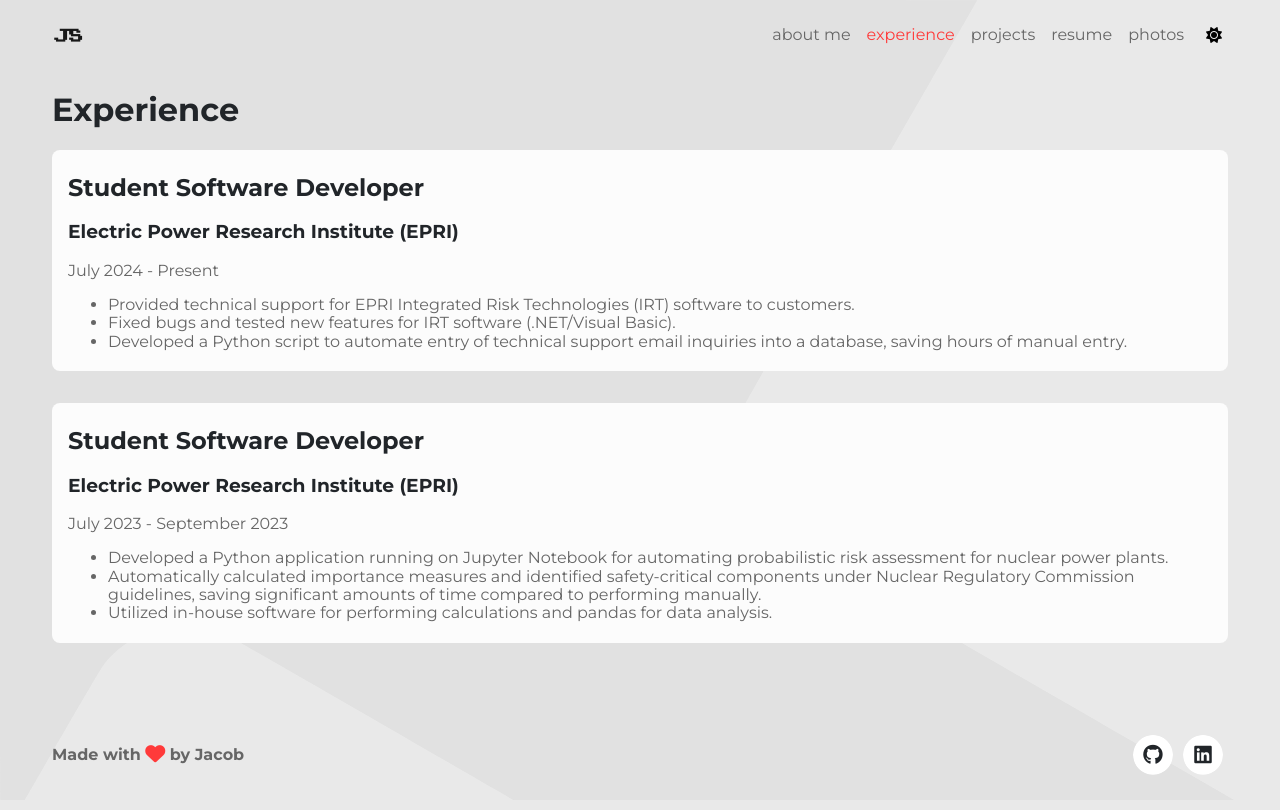
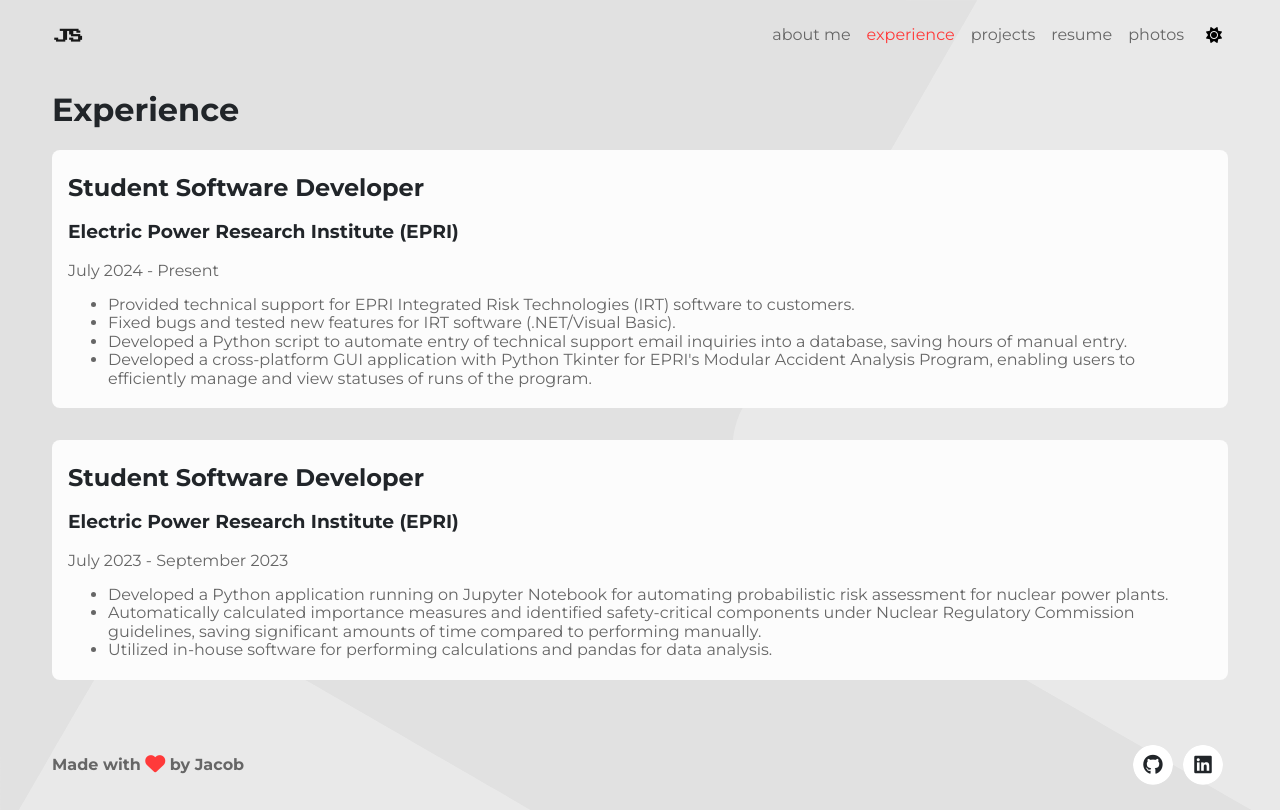
Before and after one commit to js0mmer/js0mmer.github.io, a SvelteKit app: page /experience in a window 1280 px wide. Built offline with nearby package versions, Linux system fonts and the light colour scheme.

Commit message:
Update experience

```diff
--- a/src/routes/experience/+page.svelte
+++ b/src/routes/experience/+page.svelte
@@ -12,6 +12,7 @@
       <li>Provided technical support for EPRI Integrated Risk Technologies (IRT) software to customers.</li>
       <li>Fixed bugs and tested new features for IRT software (.NET/Visual Basic).</li>
       <li>Developed a Python script to automate entry of technical support email inquiries into a database, saving hours of manual entry.</li>
+      <li>Developed a cross-platform GUI application with Python Tkinter for EPRI's Modular Accident Analysis Program, enabling users to efficiently manage and view statuses of runs of the program.</li>
     </ul>
   </article>
   <article>
```
Also changed, not shown: 1 other file (tests, documents, lock files or other folders).
